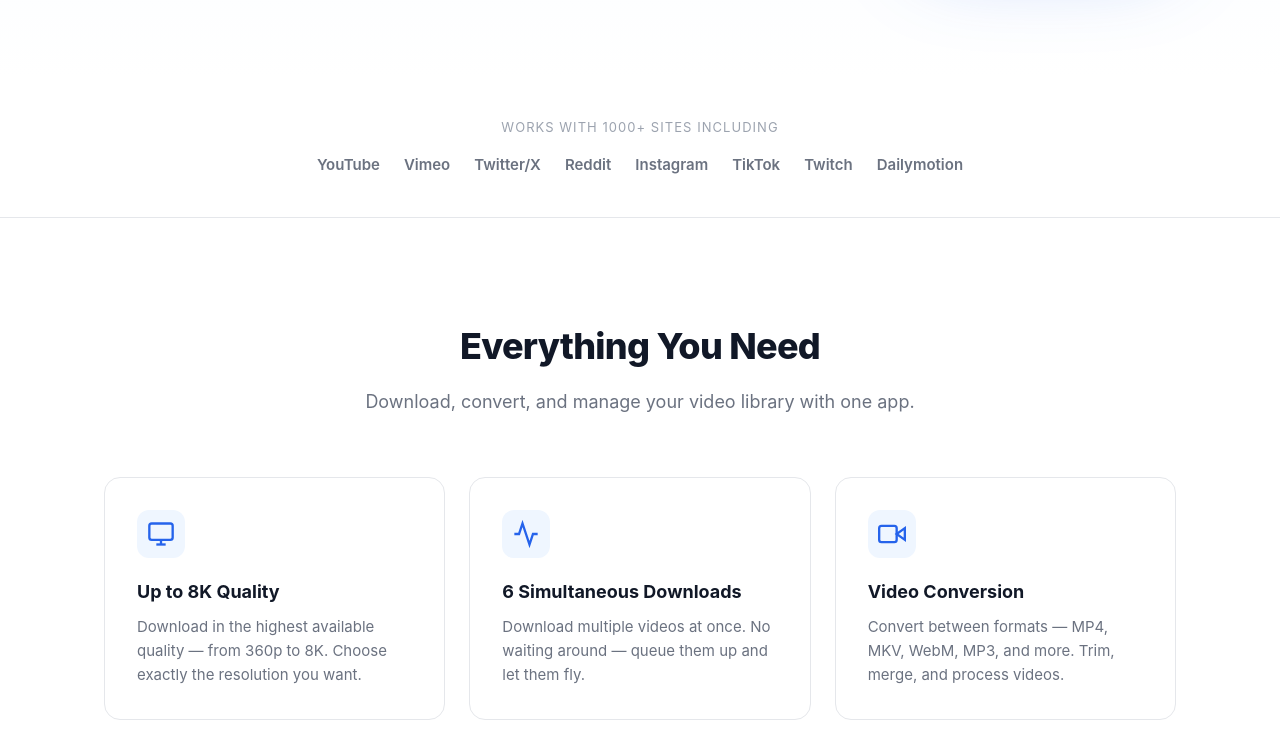
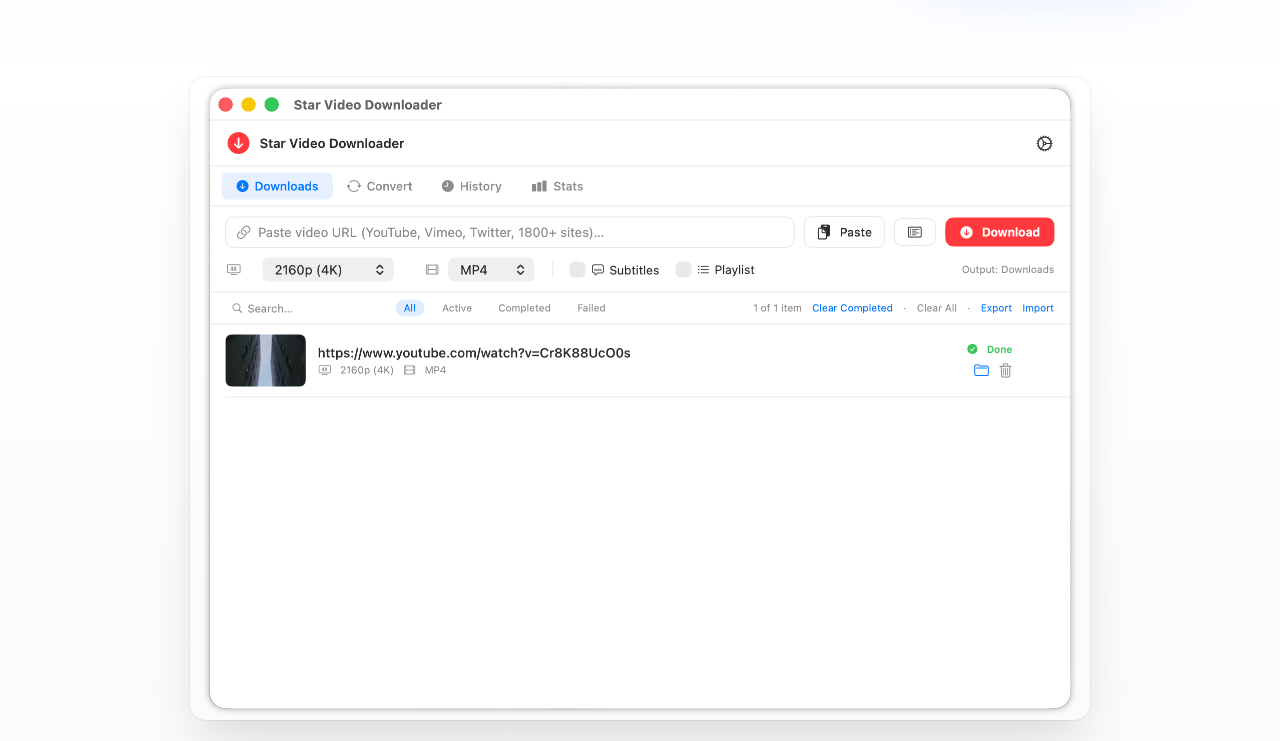
Before and after one commit to starstudio-hash/starvideodownloader, a plain HTML site: page index.html in a window 1280 px wide. Shown: the part 499-1240 px from the top of the page. Drawn offline with Linux system fonts and the light colour scheme.

Commit message:
Add app screenshot and update layout

```diff
--- a/index.html
+++ b/index.html
@@ -50,6 +50,15 @@
             </div>
             <div class="hero-image">
                 <img src="icon.png" alt="Star Video Downloader App Icon" class="app-icon-hero">
+            </div>
+        </div>
+    </section>
+
+    <!-- App Screenshot -->
+    <section class="screenshot-section">
+        <div class="container">
+            <div class="screenshot-wrapper">
+                <img src="screenshot.png" alt="Star Video Downloader App Screenshot" class="app-screenshot">
             </div>
         </div>
     </section>
--- a/style.css
+++ b/style.css
@@ -219,6 +219,25 @@ body {
     height: 260px;
     border-radius: 48px;
     filter: drop-shadow(0 20px 40px rgba(37, 99, 235, 0.3));
+}
+
+/* ===== Screenshot ===== */
+.screenshot-section {
+    padding: 0 0 60px;
+    background: linear-gradient(180deg, var(--white) 0%, var(--gray-50) 100%);
+}
+
+.screenshot-wrapper {
+    max-width: 900px;
+    margin: 0 auto;
+    border-radius: var(--radius-lg);
+    overflow: hidden;
+    box-shadow: 0 25px 50px -12px rgba(0, 0, 0, 0.15), 0 0 0 1px rgba(0, 0, 0, 0.05);
+}
+
+.app-screenshot {
+    width: 100%;
+    display: block;
 }
 
 /* ===== Sites Bar ===== */
```
Also changed, not shown: screenshot.png (added).
